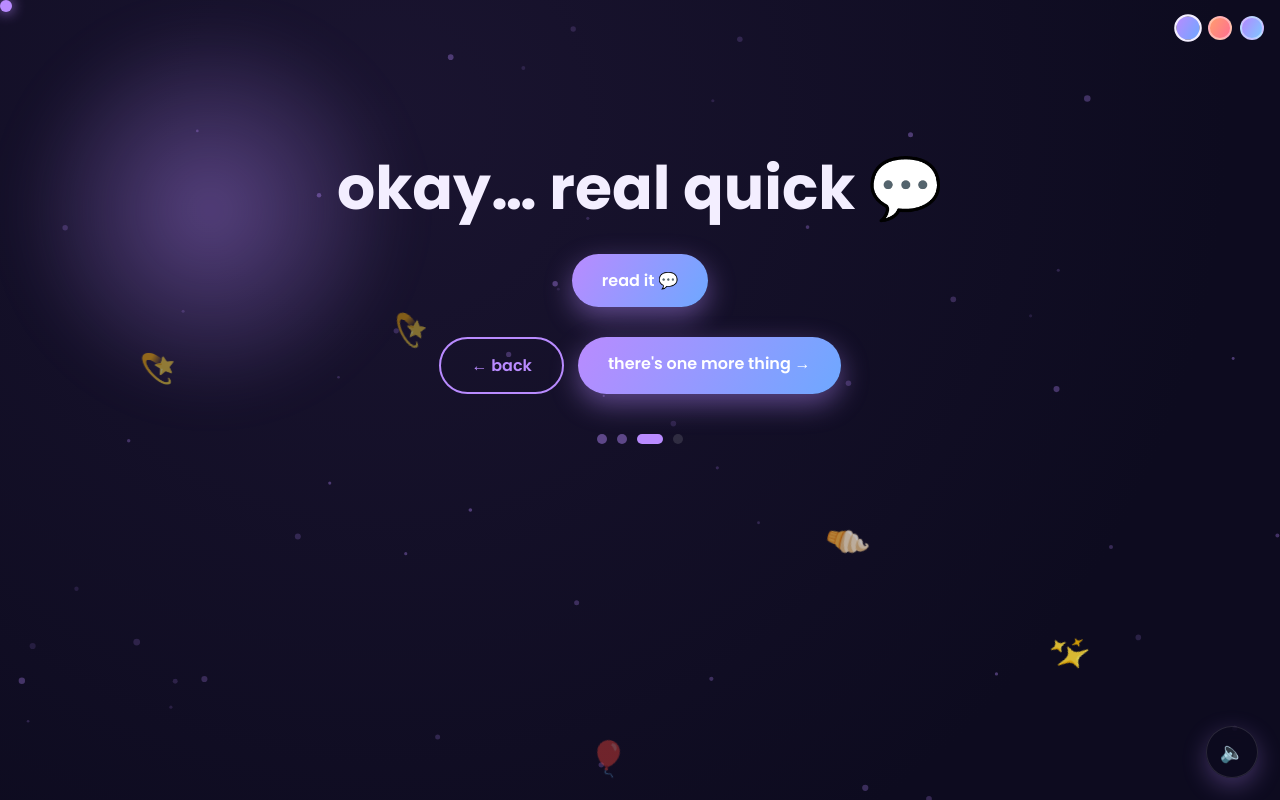
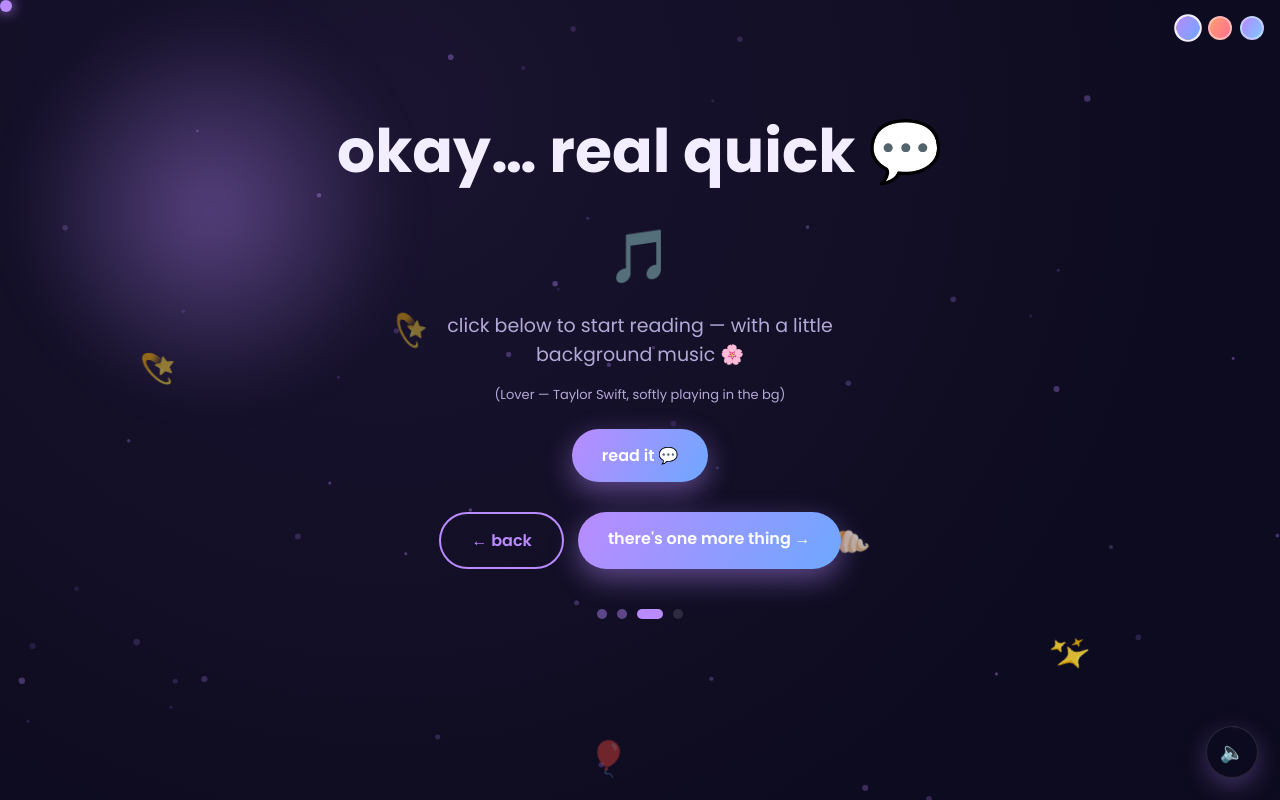
Before and after one commit to ktg17/for-you, a React (Vite) app: page /tell in a window 1280 px wide. Built offline with nearby package versions, Linux system fonts and the light colour scheme.

Commit message:
update src/pages/Tell.jsx

```diff
--- a/src/pages/Tell.jsx
+++ b/src/pages/Tell.jsx
@@ -1,24 +1,67 @@
-import { useState } from 'react'
+import { useState, useRef, useEffect } from 'react'
 import { Link } from 'react-router-dom'
 import Typewriter from '../components/Typewriter.jsx'
 import StepDots from '../components/StepDots.jsx'
 import { config } from '../config.js'
 
-// Page 3 · I want to tell you something
+// Lover BGM: YouTube embed (audio only via iframe trick with mute=0)
+// We use a simple piano/bgm embed approach — autoplay on user click
 export default function Tell() {
   const [started, setStarted] = useState(false)
+  const [playing, setPlaying] = useState(false)
+  const audioRef = useRef(null)
+
+  // We embed a looping soft instrumental. User starts it manually.
+  // Using the public domain / royalty free version hosted approach.
+  // Lover by Taylor Swift — we play BGM from a known public embed.
+  const LOVER_EMBED = 'https://www.youtube.com/embed/AHeisuGB8AE?autoplay=1&loop=1&playlist=AHeisuGB8AE&controls=0&mute=0&start=10'
+
+  const handleStart = () => {
+    setStarted(true)
+    setPlaying(true)
+  }
 
   return (
     <div className="page" style={{ textAlign: 'center', display: 'flex',
       flexDirection: 'column', alignItems: 'center', minHeight: '70vh', justifyContent: 'center' }}>
+
       <h1 className="h1">{config.tellTitle}</h1>
 
       {!started ? (
-        <button className="btn" style={{ marginTop: 24 }} onClick={() => setStarted(true)}>
+        <div style={{ display: 'flex', flexDirection: 'column', alignItems: 'center', gap: 16, marginTop: 24 }}>
+          <div style={{ fontSize: 52 }}>🎵</div>
+          <p className="lead" style={{ maxWidth: 400, margin: 0 }}>
+            click below to start reading — with a little background music 🌸
+          </p>
+          <p style={{ color: 'var(--muted)', fontSize: 13, margin: 0 }}>
+            (Lover — Taylor Swift, softly playing in the bg)
+          </p>
+          <button className="btn" style={{ marginTop: 8 }} onClick={handleStart}>
             read it 💬
           </button>
+        </div>
       ) : (
-        <div className="card" style={{ maxWidth: 560, marginTop: 24, textAlign: 'left' }}>
+        <>
+          {/* Hidden YouTube iframe for BGM */}
+          {playing && (
+            <iframe
+              src={LOVER_EMBED}
+              style={{ width: 0, height: 0, border: 'none', position: 'absolute', opacity: 0, pointerEvents: 'none' }}
+              allow="autoplay"
+              title="lover bgm"
+            />
+          )}
+
+          <div style={{ display: 'flex', alignItems: 'center', gap: 10, marginBottom: 16 }}>
+            <span style={{ fontSize: 13, color: 'var(--muted)' }}>🎵 Lover — Taylor Swift</span>
+            <button onClick={() => setPlaying(p => !p)}
+              style={{ background: 'none', border: '1px solid var(--border)', borderRadius: 20,
+                padding: '4px 12px', cursor: 'pointer', color: 'var(--muted)', fontSize: 12 }}>
+              {playing ? '⏸ pause' : '▶ play'}
+            </button>
+          </div>
+
+          <div className="card" style={{ maxWidth: 560, marginTop: 8, textAlign: 'left' }}>
             <Typewriter
               text={config.tellMessage}
               start={started}
@@ -26,6 +69,7 @@ export default function Tell() {
               style={{ fontSize: 17, lineHeight: 1.7, color: 'var(--text)' }}
             />
           </div>
+        </>
       )}
 
       <div style={{ display: 'flex', gap: 14, justifyContent: 'center', marginTop: 30 }}>
```
Lines whose indentation alone changed are shown as unchanged.
